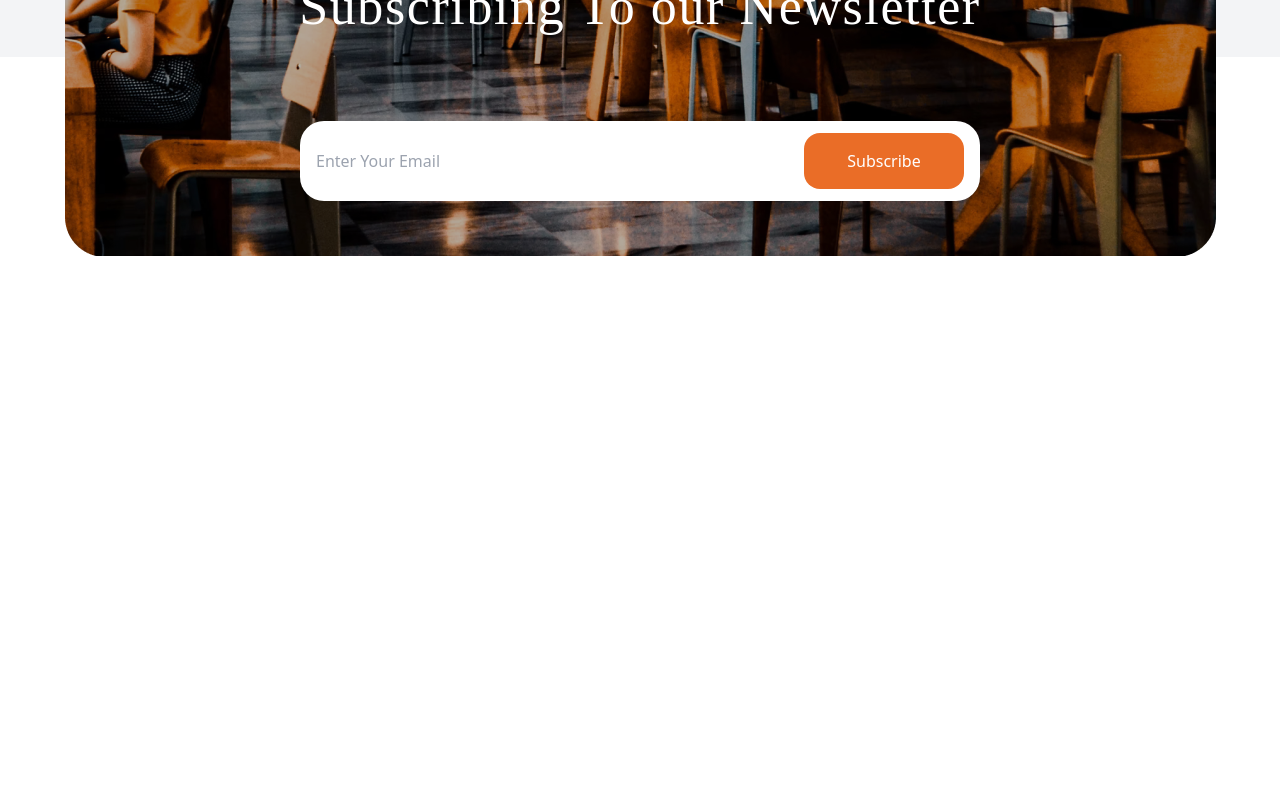
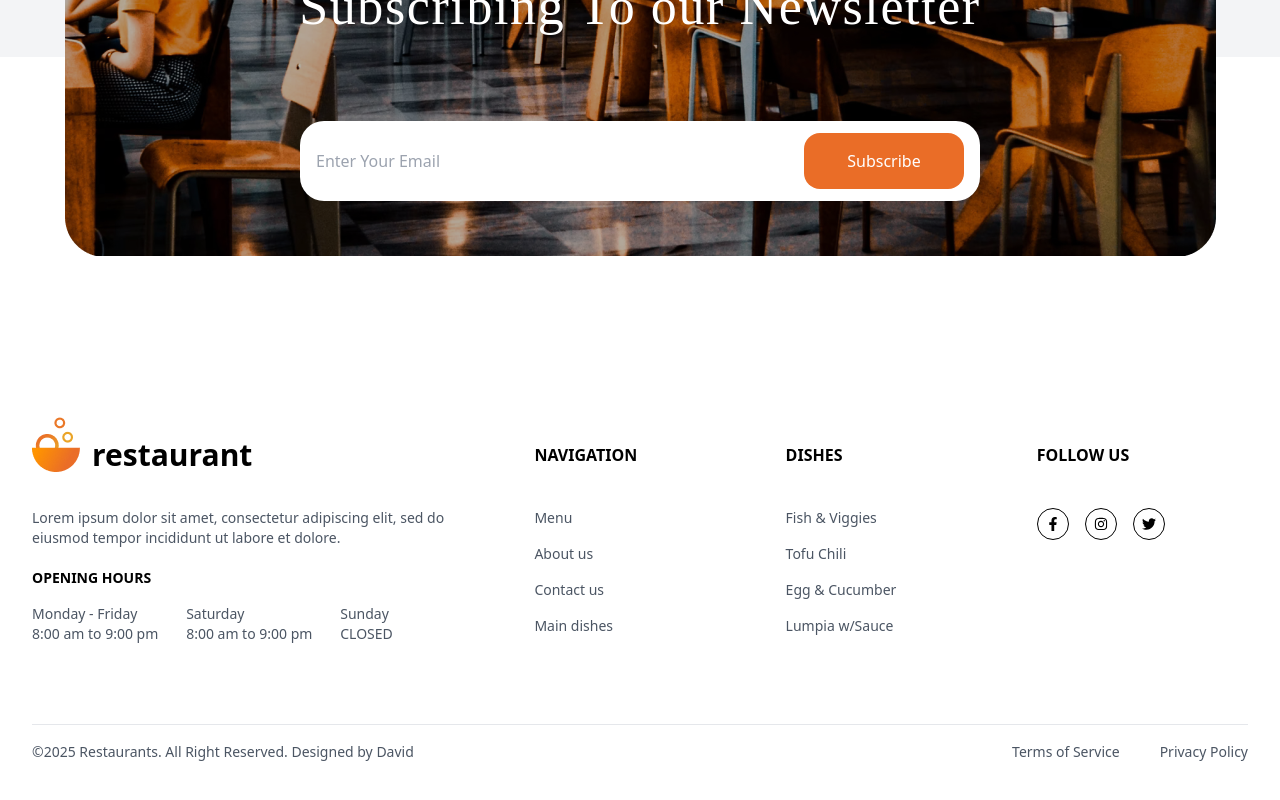
Before and after one commit to DejviDes/PizzaApp, a React (Vite) app: page / in a window 1280 px wide. Shown: the part 4581-5381 px from the top of the page. Before the commit the page ends 4838 px from the top, so only its background shows below. Built offline with nearby package versions, Linux system fonts and the light colour scheme.

Commit message:
refactor footer visibility and layout; adjust display properties for responsiveness in Footer and Reviews components

```diff
--- a/src/Layout.jsx
+++ b/src/Layout.jsx
@@ -12,7 +12,7 @@ function Layout({children}) {
         <div className={styles.layout}>
             <Navbar/>
             <main className={styles.main}>{children}</main>
-            {/*<Footer/>*/}
+            <Footer/>
         </div>
     );
 }
--- a/src/styles/Footer.module.scss
+++ b/src/styles/Footer.module.scss
@@ -1,9 +1,14 @@
 .footerContainer {
-  width: 100%;
-  background-color: white;
-  padding-top: 2.5rem;
-  padding-bottom: 6rem;
-  margin-top: 20rem;
+  display: none;
+
+  @media (min-width: 992px) {
+    width: 100%;
+    background-color: white;
+    padding-top: 2.5rem;
+    padding-bottom: 6rem;
+    margin-top: 20rem;
+    display: block;
+  }
 }
 
 .footerContent {
--- a/src/styles/Reviews.module.scss
+++ b/src/styles/Reviews.module.scss
@@ -39,7 +39,7 @@
 .newsletterSection {
   display: none;
 
-  @media (min-width: 576px) {
+  @media (min-width: 992px) {
     position: absolute;
     bottom: -12.5rem;
     display: block;
```
